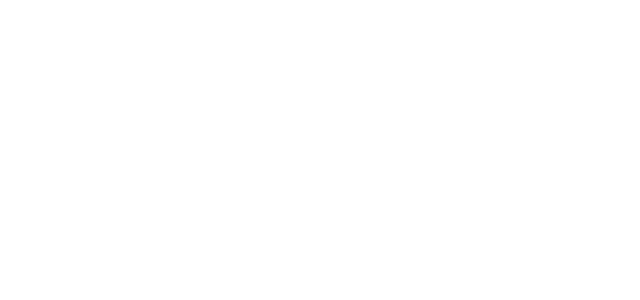
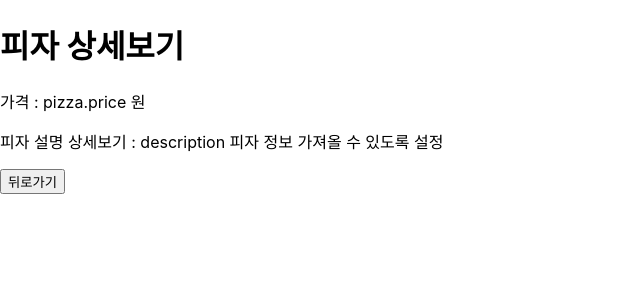
Before and after one commit to kht241023/react-workspace, a React (Create React App) app: page /pizzas/detail/1 in a window 1280 px wide. Before the commit this address had no page. Shown: the top 300 px of the page, without its empty margins (0-640 px from the left). Built offline with nearby package versions, Linux system fonts and the light colour scheme.

Commit message:
axios get을 이용하여 GeneralStore api 연결 설정

```diff
--- a/src/BackendAPI/PizzaDetail.jsx
+++ b/src/BackendAPI/PizzaDetail.jsx
@@ -1,11 +1,40 @@
+import {useNavigate, useParams} from "react-router-dom";
+import {useState} from "react";
 
 
 const PizzaDetail = () =>{
+    const {id} = useParams(); //URL 에서 ID 값 가져오기
+    // ajax 에서 URLSearchParams 와 같은 역할
+    const [pizza, setPizza] = useState(null);
 
+    // 현재 위치를 기반으로 하여 앞으가기 뒤로가기 와 같은 설정
+    /*
+    hook
+
+    useHistory() 명칭으로 동작 -> useNavigate() 명칭으로 도입
+
+    useNavigate() React Router 에서 제공하는 페이지 이동 함수
+
+    navigate(-1) : 뒤로 가기
+    navigate(1) : 앞으로 가기
+    navigate("/") : 홈으로 이동
+    navigate("경로설정") : Link 대신 위치 이동
+    -> window.location.href 동일한 기능
+    */
+    const navigate = useNavigate();
+
+    const backBtn = () => {
+        navigate(-1);
+    }
+    // Springboot GeneralStore 에서 @RequestMapping("/api") @GetMapping("/pizzas/{id}") 참조해서
+    // axios get 을 이용해서 상세정보 데이터 호출
     return(
         <>
             <h1>피자 상세보기</h1>
+            <p>가격 : pizza.price 원</p>
+            <p>피자 설명 상세보기 : description 피자 정보 가져올 수 있도록 설정</p>
 
+            <button onClick={ backBtn }>뒤로가기</button>
         </>
     )
 }
--- a/src/RootPath.jsx
+++ b/src/RootPath.jsx
@@ -2,16 +2,20 @@
 // 경로를 설정해주는 js 파일은 function 을 많이 사용
 
 //const RootPath = () => {
+
+// Switch -> Route 명칭 변환 도입
 import {BrowserRouter as Router, Route, Routes} from "react-router-dom";
 import PizzaList from "./BackendAPI/PizzaList";
 import PizzaDetail from "./BackendAPI/PizzaDetail";
-
+// React 에서 작성하는 경로는 view Controller 와 관계 없음
+// springboot resource 밑에 작성한 css / js / html 파일은 더이상 의미가 없음
+// 위 역할을 react 에서 모두 할 것이기 때문
 function RootPath() {
     return(
         <Router>
             <Routes>
                 <Route path="/" element={<PizzaList />} />
-                <Route path="/pizzas/detail:id" element={<PizzaDetail />} />
+                <Route path="/pizzas/detail/:id" element={<PizzaDetail />} />
             </Routes>
         </Router>
     )
```
